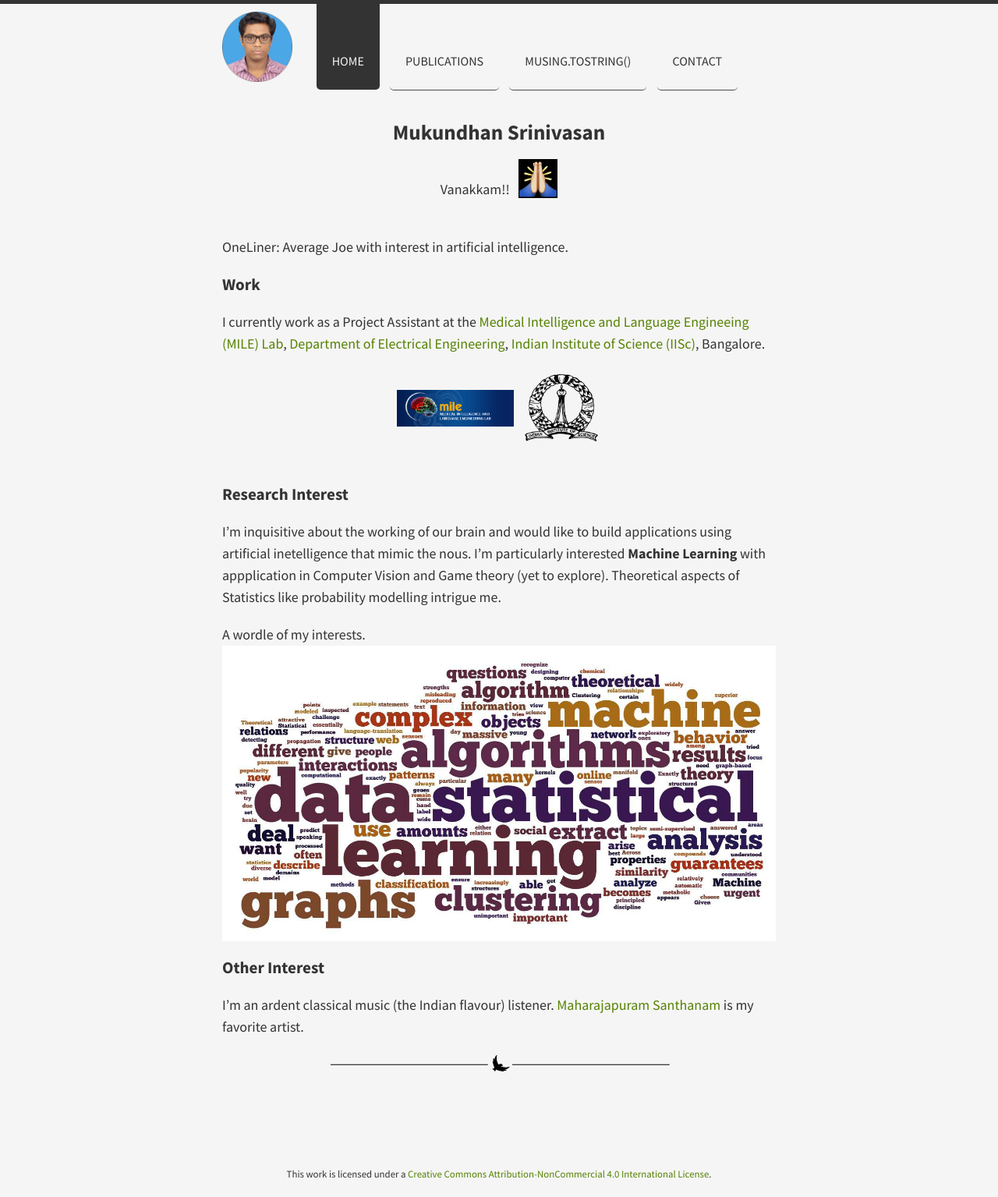
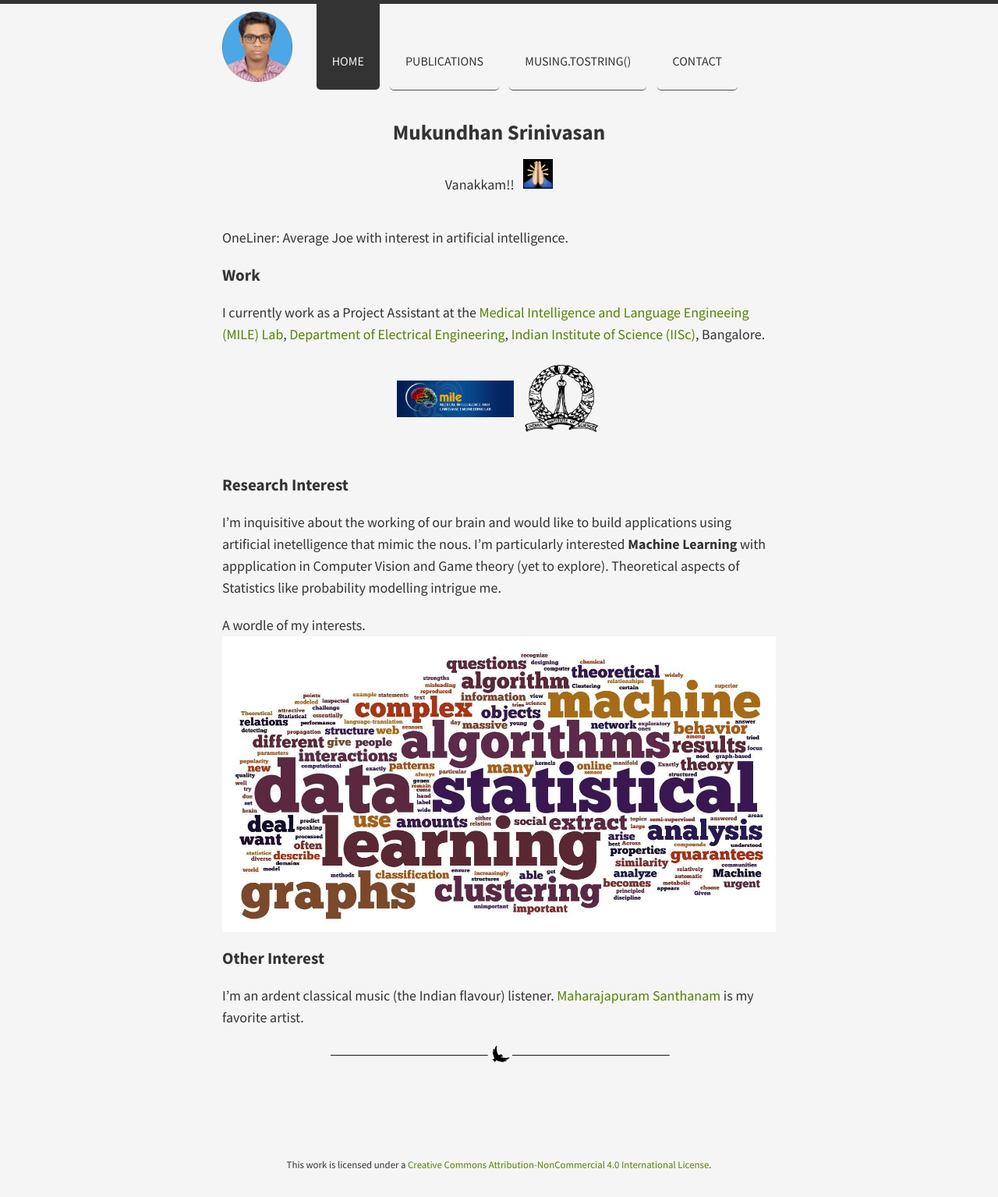
Before and after one commit to forkmsrini/forkmsrini.github.io-master, a Jekyll site: the page built from index.md, in a window 1280 px wide. Shown: the whole page at 78% size. Built offline with Jekyll 4.4.1, drawn with Linux system fonts in a browser that asks for light colours; nearby versions of some CDN libraries; Markdown is read by kramdown in place of the engine named in the settings.

Commit message:
Update index.md

```diff
--- a/index.md
+++ b/index.md
@@ -7,7 +7,7 @@
 <div align="center">
 <table text-align="center">
 <tr>
-<td>Vanakkam!!</td><td><img src='/public/images/vanakkam.png' width='50' border='0'></td>
+<td>Vanakkam!!</td><td><img src='/public/images/vanakkam.png' width='38' border='0'></td>
 </tr>
 </table>
 </div>
```
